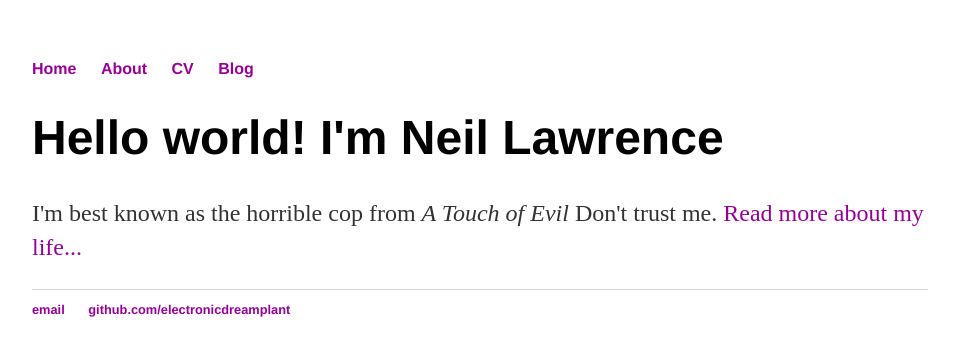
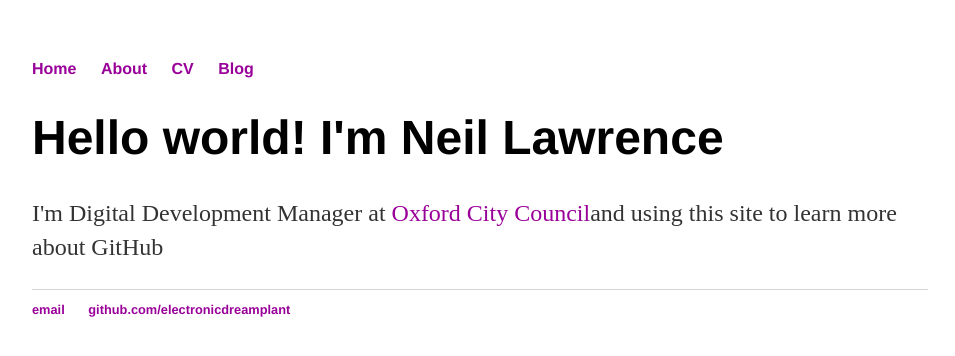
Before and after one commit to electronicdreamplant/electronicdreamplant.github.io, a Jekyll site: the page built from index.html, in a window 1280 px wide. Shown: the top 356 px of the page, without its empty margins (160-1115 px from the left). Built offline with Jekyll 4.4.1, drawn with Linux system fonts in a browser that asks for light colours.

Commit message:
Update index.html
More personal changes

```diff
--- a/index.html
+++ b/index.html
@@ -4,5 +4,5 @@ title: Neil Lawrence, GitHub beginner
 ---
 <div class="blurb">
 	<h1>Hello world! I'm Neil Lawrence</h1>
-	<p>I'm best known as the horrible cop from <em>A Touch of Evil</em> Don't trust me. <a href="/about">Read more about my life...</a></p>
+	<p>I'm Digital Development Manager at <a href="https://www.oxford.gov.uk">Oxford City Council</a>and using this site to learn more about GitHub</p>
 </div><!-- /.blurb -->
```
